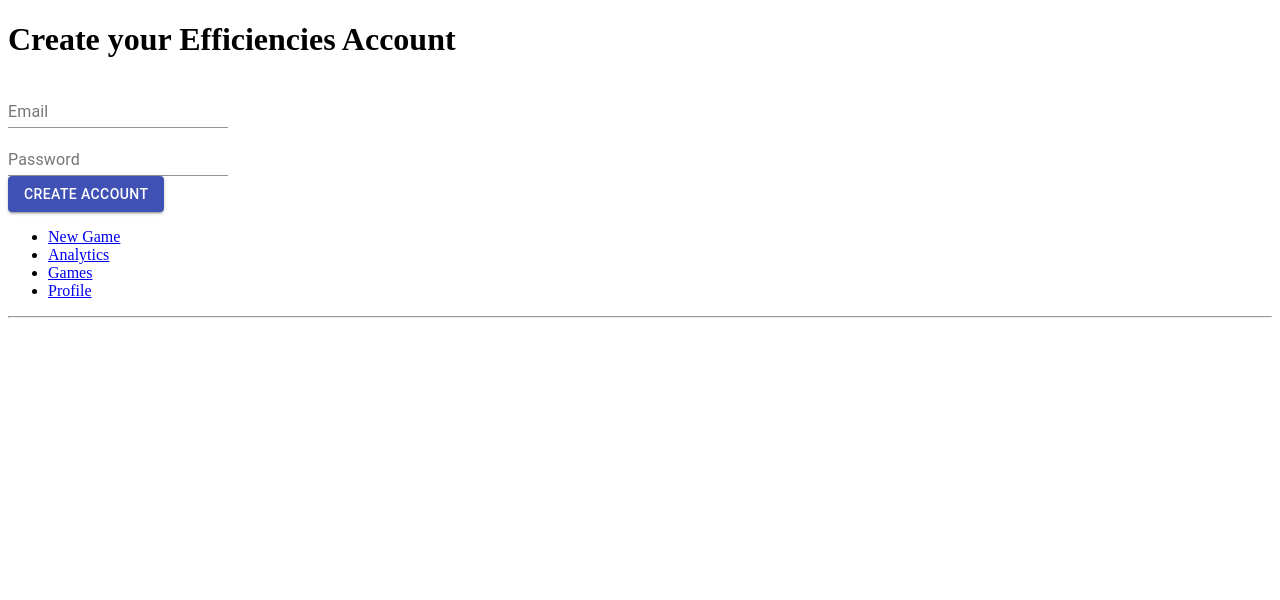
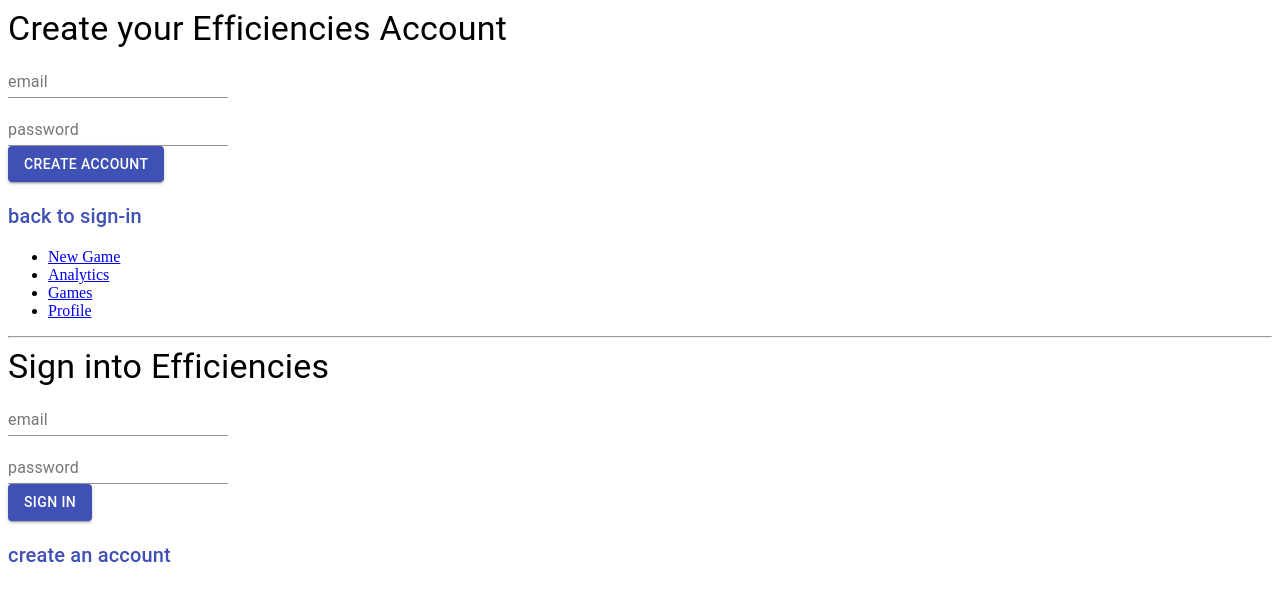
Before and after one commit to UltimateOgee/efficiencies, a React (Create React App) app in the folder efficiencies-ui/: page /signin in a window 1280 px wide. Shown: the top 600 px of the page. Built offline with nearby package versions, Linux system fonts and the light colour scheme; no server answers; what @react-firebase/auth, reactfire would draw is missing.

Commit message:
Add UI changes to signin and create account

```diff
--- a/efficiencies-ui/src/App.js
+++ b/efficiencies-ui/src/App.js
@@ -1,6 +1,7 @@
 import { FirebaseAppProvider } from "reactfire";
 import { BrowserRouter as Router, Switch, Route, Link } from "react-router-dom";
-import Login from "./main-components/Login";
+import CreateAccount from "./main-components/Auth/CreateAccount";
+import SignIn from "./main-components/Auth/SignIn"
 import NewGame from "./main-components/NewGame";
 import Analytics from "./main-components/Analytics";
 import Games from "./main-components/Games";
@@ -34,7 +35,7 @@
     <FirebaseAuthProvider firebase={firebase} {...firebaseConfig}>
       <FirebaseAppProvider firebaseConfig={firebaseConfig}>
         <IfFirebaseUnAuthed>
-          <Login />
+          <CreateAccount />
         </IfFirebaseUnAuthed>
         <IfFirebaseAuthed>
           <Router>
@@ -61,6 +62,12 @@
                 <Route exact path="/">
                   <div>nothing here right now...</div>
                 </Route>
+                <Route path="/signin">
+                  <SignIn/>
+                </Route>
+                <Route path="/createaccount">
+                  <CreateAccount />
+                </Route>
                 <Route path="/newgame">
                   <NewGame />
                 </Route>
--- /dev/null
+++ b/efficiencies-ui/src/main-components/Auth/CreateAccount.js
@@ -0,0 +1,58 @@
+import {React, useEffect, useState} from "react";
+import TextField from "@material-ui/core/TextField";
+import { Link, Typography } from "@material-ui/core";
+import Button from "@material-ui/core/Button";
+import firebase from "firebase/app";
+
+export default function CreateAccount() {
+  const [email, setEmail] = useState('');
+  const [password, setPassword] = useState('');
+
+  const createAccount = () => {
+    firebase.auth().setPersistence(firebase.auth.Auth.Persistence.SESSION)
+    .then(() => {
+      firebase.auth().createUserWithEmailAndPassword(email, password)
+      .then((userCredential) => {
+        // Signed in
+        var user = userCredential.user;
+        console.log(user);
+      })
+      .catch((error) => {
+        var errorCode = error.code;
+        var errorMessage = error.message;
+        console.log(errorMessage)
+      });
+    });
+
+  }
+
+  return (
+    <>
+      <Typography variant="h4">
+      Create your Efficiencies Account
+      </Typography>
+
+      <form>
+        <TextField id="standard-basic" label="email" onChange={(event) => setEmail(event.target.value)}/>
+
+        <br/>
+        <TextField id="standard-basic" label="password" type="password" onChange={(event) => setPassword(event.target.value)}/>
+        <br/>
+
+        <Button
+        variant="contained"
+        color="primary"
+        href="#contained-buttons">
+        create account
+        </Button>
+      </form>
+
+      <br/>
+        <Typography variant="h6">
+          <Link href={"/signin"}>
+            back to sign-in
+          </Link>
+        </Typography>
+    </>
+  );
+}
--- /dev/null
+++ b/efficiencies-ui/src/main-components/Auth/SignIn.js
@@ -0,0 +1,69 @@
+import React from "react";
+import TextField from "@material-ui/core/TextField";
+import Button from "@material-ui/core/Button";
+import firebase from "firebase/app";
+import { Link, Typography } from "@material-ui/core";
+
+
+/*
+Tech Spec:
+- If no active session - always redirect to login
+- If user is loggedin and authorized - proper info should show
+*/
+export default function SignIn() {
+  const [email, setEmail] = React.useState('');
+  const [password, setPassword] = React.useState('');
+
+  const signIn = () => {
+    firebase.auth().setPersistence(firebase.auth.Auth.Persistence.SESSION)
+    .then(() => {
+      // New sign-in will be persisted with session persistence.
+      // return firebase.auth().signInWithEmailAndPassword(email, password);
+      firebase.auth().signInWithEmailAndPassword(email, password)
+      .then((userCredential) => {
+        var user = userCredential.user;
+      })
+      .catch((error) => {
+        var errorCode = error.code;
+        var errorMessage = error.message;
+        console.log(errorMessage);
+      });
+    })
+    .catch((error) => {
+      // Handle Errors here.
+      var errorCode = error.code;
+      var errorMessage = error.message;
+      console.log(errorMessage);
+    });
+  }
+
+  return (
+    <>
+      <Typography variant="h4">
+      Sign into Efficiencies
+      </Typography>
+
+      <form>
+        <TextField id="standard-basic" label="email" onChange={(event) => setEmail(event.target.value)}/>
+
+        <br/>
+        <TextField id="standard-basic" label="password" type="password" onChange={(event) => setPassword(event.target.value)}/>
+        <br/>
+
+        <Button
+        variant="contained"
+        color="primary"
+        href="#contained-buttons">
+        sign in
+        </Button>
+      </form>
+
+      <br/>
+        <Typography variant="h6">
+          <Link href={"/createaccount"}>
+            create an account
+          </Link>
+        </Typography>
+    </>
+  );
+}
--- a/efficiencies-ui/src/main-components/Login.js
+++ /dev/null
@@ -1,101 +0,0 @@
-import React from "react";
-import TextField from "@material-ui/core/TextField"
-import Button from "@material-ui/core/Button"
-import firebase from "firebase/app";
-
-
-/*
-Tech Spec:
-- If no active session - always redirect to login
-- If user is loggedin and authorized - proper info should show
-*/
-export default function Login() {
-  const [email, setEmail] = React.useState('');
-  const [password, setPassword] = React.useState('');
-  const [check, setCheck] = React.useState(true);
-
-  //do more research
-  React.useEffect(() => {
-
-  }, [check]);
-
-  const signIn = (event) => {
-    firebase.auth().setPersistence(firebase.auth.Auth.Persistence.SESSION)
-    .then(() => {
-      // New sign-in will be persisted with session persistence.
-      // return firebase.auth().signInWithEmailAndPassword(email, password);
-      firebase.auth().signInWithEmailAndPassword(email, password)
-      .then((userCredential) => {
-        var user = userCredential.user;
-      })
-      .catch((error) => {
-        var errorCode = error.code;
-        var errorMessage = error.message;
-        console.log(errorMessage);
-      });
-    })
-    .catch((error) => {
-      // Handle Errors here.
-      var errorCode = error.code;
-      var errorMessage = error.message;
-      console.log(errorMessage);
-    });
-  }
-
-  const createUser = (event) => {
-    firebase.auth().setPersistence(firebase.auth.Auth.Persistence.SESSION)
-    .then(() => {
-      firebase.auth().createUserWithEmailAndPassword(email, password)
-      .then((userCredential) => {
-        // Signed in
-        var user = userCredential.user;
-        console.log(user);
-      })
-      .catch((error) => {
-        var errorCode = error.code;
-        var errorMessage = error.message;
-        console.log(errorMessage)
-      });
-    });
-  }
-
-  return (
-    <>
-      <h1>Create your Efficiencies Account</h1>
-      <form id="createUser">
-        <TextField id="standard-basic" label="Email" onChange={(event) => setEmail(event.target.value)}/>
-        <br/>
-        <TextField id="standard-basic" label="Password" type="password" onChange={(event) => setPassword(event.target.value)}/>
-        <br/>
-        <Button
-        onClick={createUser()}
-        id="submitButton"
-        variant="contained"
-        color="primary"
-        href="#contained-buttons">
-        Create Account
-        </Button>
-      </form>
-    </>
-  );
-  if(false){
-    return (
-      <>
-        <h1>Login to Efficiencies</h1>
-        <form id="login">
-          <TextField id="standard-basic" label="Email" onChange={(event) => setEmail(event.target.value)}/>
-          <br/>
-          <TextField id="standard-basic" label="Password" type="password" onChange={(event) => setPassword(event.target.value)}/>
-          <br/>
-          <Button
-          onClick={createUser()}
-          variant="contained"
-          color="primary"
-          href="#contained-buttons">
-          Create Account
-          </Button>
-        </form>
-      </>
-    );
-  }
-}
```
